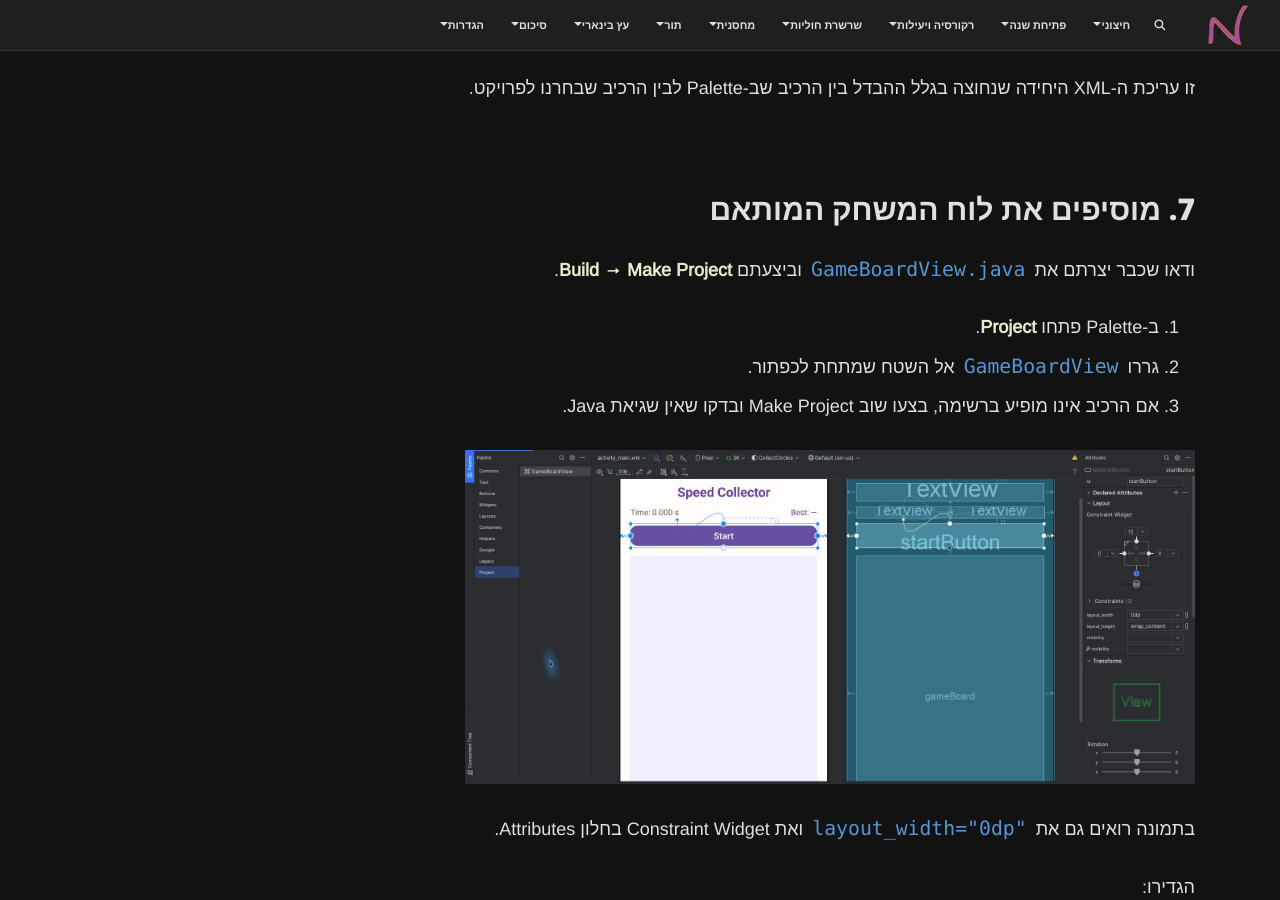
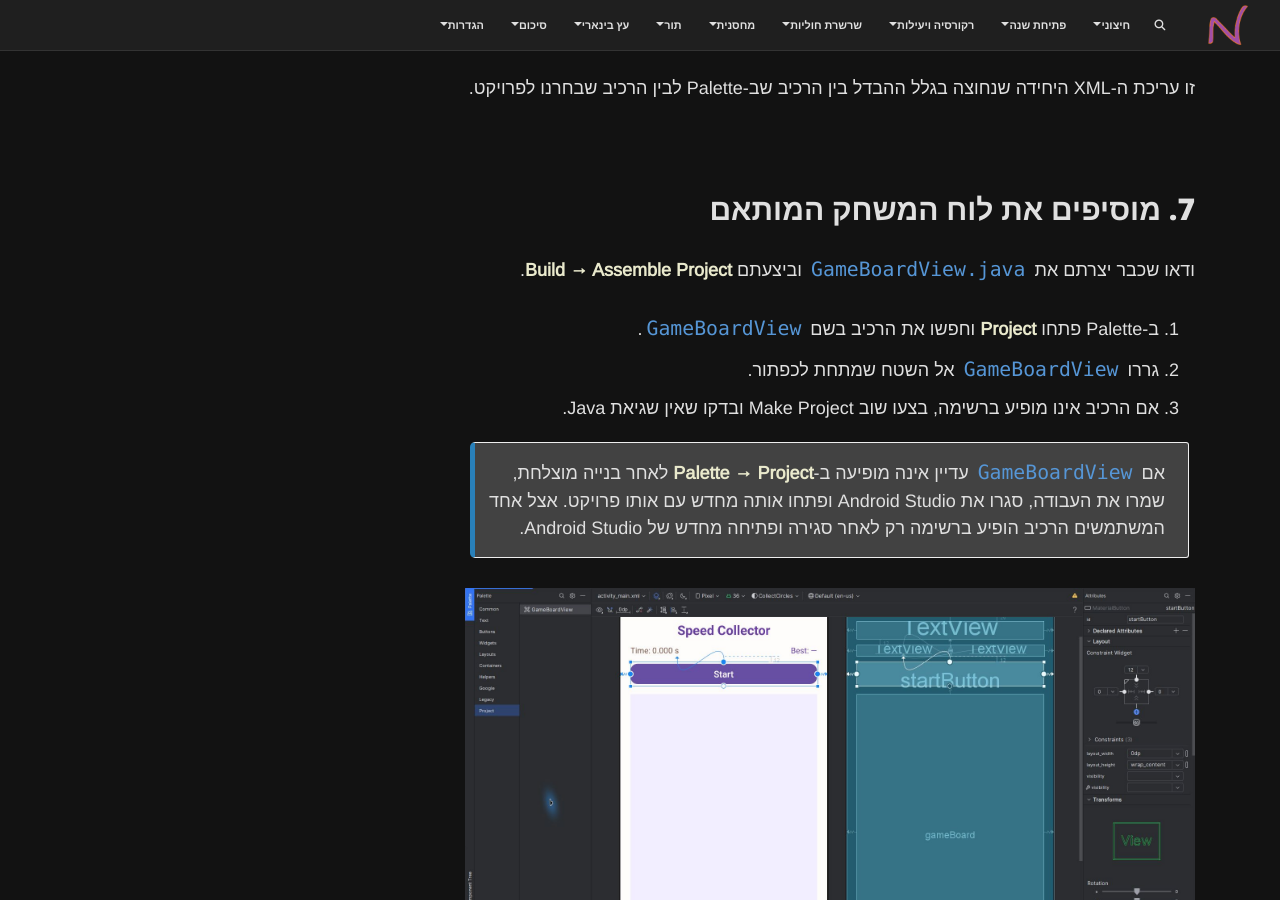
Before and after one commit to 3strategy/BeautifulMivney, a Jekyll site: the page built from android/CollectCircles/01a.collect-circles-layout-editor.md, in a window 1280 px wide and 900 px high, scrolled down 9198 px. Built offline with Jekyll 4.4.1, drawn with Linux system fonts in a browser that asks for light colours; comment, search, counter and statistics services are not loaded; some of the changed text lies outside the part shown.

Commit message:
udpate 01a

```diff
--- a/android/CollectCircles/01a.collect-circles-layout-editor.md
+++ b/android/CollectCircles/01a.collect-circles-layout-editor.md
@@ -41,7 +41,7 @@ lang: he
 1. הפעילו View Binding כפי שמוסבר בשיעור 1.
 2. הוסיפו את המחרוזות והצבעים ל-`strings.xml` ול-`colors.xml`.
 3. צרו את `GameBoardView.java`.
-4. בחרו בתפריט **Build → Make Project**.
+4. בחרו בתפריט **Build → Assemble Project**.
 
 הבנייה האחרונה חשובה: רק לאחר ש-Android Studio מכירה את המחלקה
 `GameBoardView`, היא יכולה להציג אותה ב-**Palette → Project**.
@@ -256,11 +256,16 @@ app:cornerRadius="14dp"
 
 ## 7. מוסיפים את לוח המשחק המותאם
 
-ודאו שכבר יצרתם את `GameBoardView.java` וביצעתם **Build → Make Project**.
+ודאו שכבר יצרתם את `GameBoardView.java` וביצעתם **Build → Assemble Project**.
 
-1. ב-Palette פתחו **Project**.
+1. ב-Palette פתחו **Project** וחפשו את הרכיב בשם `GameBoardView`.
 2. גררו `GameBoardView` אל השטח שמתחת לכפתור.
 3. אם הרכיב אינו מופיע ברשימה, בצעו שוב Make Project ובדקו שאין שגיאת Java.
+
+{: .box-note}
+אם `GameBoardView` עדיין אינה מופיעה ב-**Palette → Project** לאחר בנייה מוצלחת,
+שמרו את העבודה, סגרו את Android Studio ופתחו אותה מחדש עם אותו פרויקט.
+אצל אחד המשתמשים הרכיב הופיע ברשימה רק לאחר סגירה ופתיחה מחדש של Android Studio.
 
 ![GameBoardView ב-Palette ולצדו חלון Attributes]({{ '/assets/img/yoramCircles/UiDesign-PaletteProject-Attributes.png' | relative_url }})
 
@@ -350,9 +355,11 @@ baseline ל-baseline.
 ### `GameBoardView` אינה מופיעה ב-Palette
 
 - שמרו את קובץ Java.
-- בצעו Build → Make Project.
+- בצעו Build → Assemble Project.
 - תקנו שגיאות Java אם קיימות.
 - פתחו שוב Palette → Project.
+- אם `GameBoardView` עדיין אינה מופיעה לאחר בנייה מוצלחת, שמרו את העבודה,
+  סגרו את Android Studio ופתחו אותה מחדש עם אותו פרויקט.
 
 ### קשה לבחור רכיב כי רכיב אחר מכסה אותו
 
```
Also changed, not shown: android/CollectCircles/01.collect-circles-drawing.md (+1 -1 lines).
